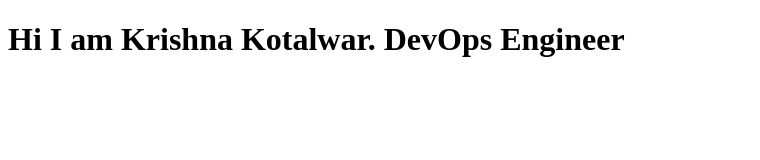
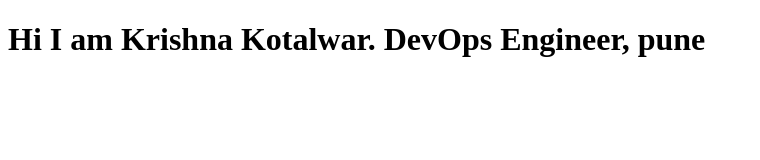
Before and after one commit to kotalwar-krishna/simple-web-app, a plain HTML site: page index.html in a window 1280 px wide. Shown: the whole page, without its empty margins (0-760 px from the left). Drawn offline with Linux system fonts and the light colour scheme.

Commit message:
Final test Before prasentation

```diff
--- a/index.html
+++ b/index.html
@@ -6,7 +6,7 @@
 <body>
     <h1 id="message">Hello, World!</h1>
     <script>
-        document.getElementById("message").innerText = "Hi I am Krishna Kotalwar. DevOps Engineer";
+        document.getElementById("message").innerText = "Hi I am Krishna Kotalwar. DevOps Engineer, pune";
     </script>
 </body>
 </html>
```
